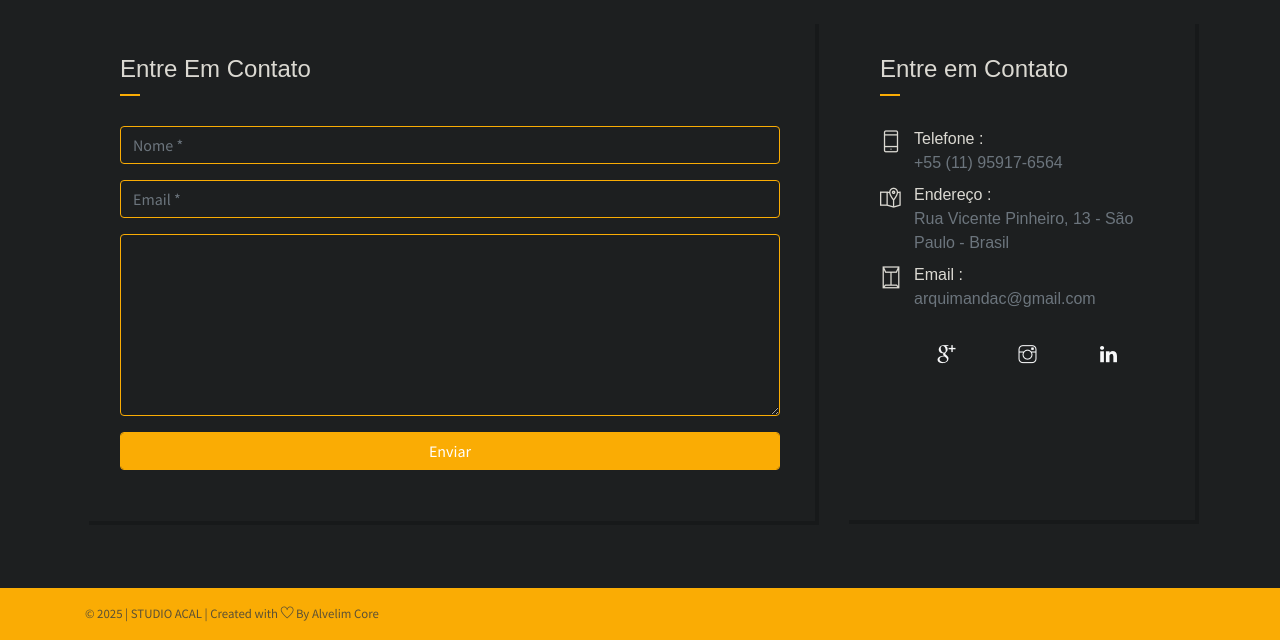
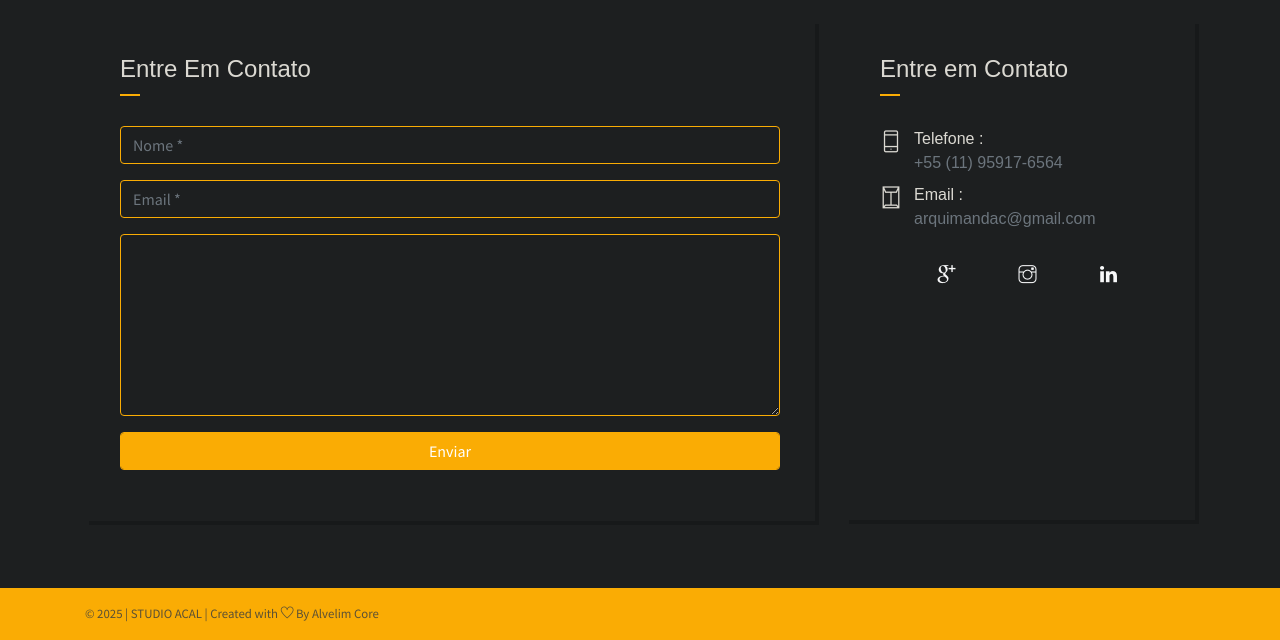
Before and after one commit to lamani98/lamani, a plain HTML site: page residenciais/index.html in a window 1280 px wide. Shown: the part 1991-2631 px from the top of the page. Drawn offline with Linux system fonts and the light colour scheme.

Commit message:
remove address

```diff
--- a/residenciais/index.html
+++ b/residenciais/index.html
@@ -272,14 +272,6 @@
                         </div>
                         <div class="row mb-2">
                             <div class="col-1 pt-1 mr-1">
-                                <i class="ti-map-alt icon-md"></i>
-                            </div>
-                            <div class="col-10">
-                                <h6 class="d-inline">Endereço :<br> <span class="text-muted"> Rua Vicente Pinheiro, 13 - São Paulo - Brasil</span></h6>
-                            </div>
-                        </div>
-                        <div class="row mb-2">
-                            <div class="col-1 pt-1 mr-1">
                                 <i class="ti-envelope icon-md"></i>
                             </div>
                             <div class="col-10">
```
Also changed, not shown: academias/index.html (+1 -8 lines), comerciais/index.html (+1 -8 lines), index.html (+1 -8 lines), assets/imgs/download.jpg (added).
